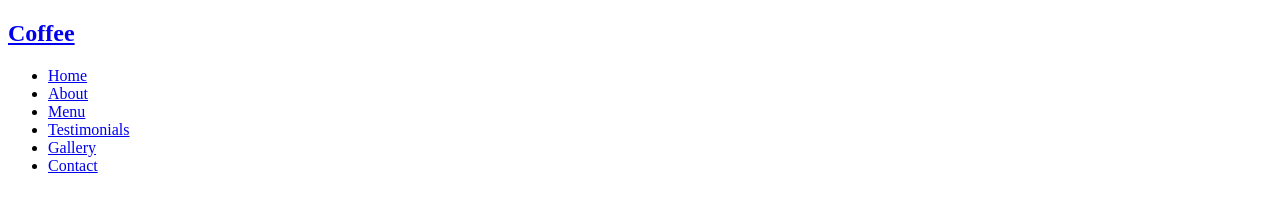
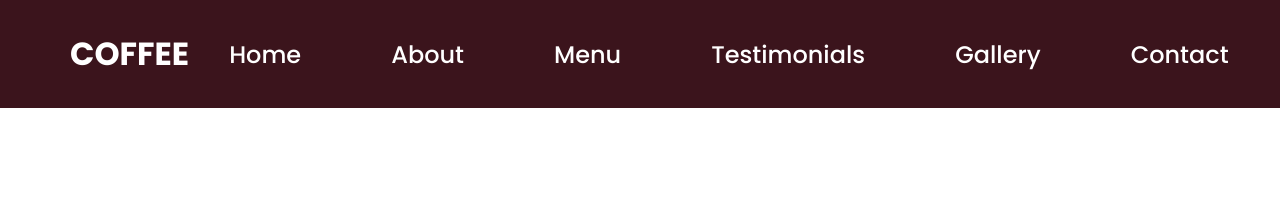
Before and after one commit to AllanLucky/cofffee-shop, a plain HTML site: page index.html in a window 1280 px wide. Drawn offline with Linux system fonts and the light colour scheme; a web font is replaced by a local one.

Commit message:
Done creating the navbar and the header seaction

```diff
--- a/index.html
+++ b/index.html
@@ -4,10 +4,13 @@
 <head>
     <meta charset="UTF-8">
     <meta name="viewport" content="width=device-width, initial-scale=1.0">
+    <link rel="stylesheet" href="style.css">
+    <!-- <link rel="preconnect" href="https://fonts.googleapis.com"> -->
     <title>Coffee</title>
 </head>
 
 <body>
+    <!--Heading and Navbar-->
     <header>
         <nav class="navbar">
             <a href="#" class="nav-logo">
--- a/style.css
+++ b/style.css
@@ -1 +1,138 @@
+/*Importing Google fonts*/
 @import url('https://fonts.googleapis.com/css2?family=Merriweather:ital,opsz,wght@0,18..144,300..900;1,18..144,300..900&family=Miniver&family=Poppins:ital,wght@0,100;0,200;0,300;0,500;0,600;0,700;1,100;1,200&display=swap');
+
+* {
+    font-family: 'Poppins', sans-serif;
+    margin: 0;
+    padding: 0;
+    box-sizing: border-box;
+}
+
+
+:root {
+
+    /* Color Variables */
+    --white-color: #ffff;
+    --dark-color: #252525;
+    --primary-color: #3b141c;
+    --secondary-color: #d3961c;
+    --light-pink-color: #faf4f5;
+    --medium-gray-color: #ccc;
+    ;
+
+    /* Font Variables */
+    --font-size-small: 0.9rem;
+    /* 14px */
+    --font-size-base: 1rem;
+    /* 16px */
+    --font-size-large: 1.25rem;
+    /* 20px */
+    --font-size-xlarge: 1.5rem;
+    /* 24px */
+    --font-size-xxlarge: 2rem;
+    /* 32px */
+    --font-size-xxxlarge: 2.3rem;
+    /* 48px */
+    /*
+    Border Radius Variables
+    --border-radius-sm: 0.125rem;
+    --border-radius-md: 0.25rem;
+    --border-radius-lg: 0.5rem;
+    --border-radius-xl: 1rem;
+    --border-radius-xxl: 1.5rem;
+    */
+
+
+
+    /* font weight Variables */
+    --font-weight-normal: 400;
+    --font-weight-medium: 500;
+    --font-weight-semibold: 600;
+    --font-weight-bold: 700;
+
+    /*border-radius*/
+    --border-radius-sm: 8px;
+    --border-radius-md: 30px;
+    --border-radius-lg: 50%;
+
+
+    /*site width Variables */
+    --site-max-width: 1300px;
+}
+
+/*style for the whole site*/
+
+
+
+.button {
+    cursor: pointer;
+    background: none;
+    border: none;
+}
+
+img {
+    max-width: 100%;
+
+}
+
+.section-content {
+    margin: 0 auto;
+    padding: 0 20px;
+    max-width: var(--site-max-width);
+}
+
+
+/*navbar styles*/
+header {
+    background-color: var(--primary-color);
+
+}
+
+.navbar {
+    display: flex;
+    align-items: center;
+    justify-content: space-between;
+    padding: 30px;
+}
+
+.logo-text {
+    color: var(--white-color);
+    font-size: var(--font-size-xxlarge);
+    font-weight: var(--font-weight-bold);
+    text-transform: uppercase;
+    text-decoration: none;
+    margin-left: 40px;
+}
+
+.nav-logo {
+    display: flex;
+    align-items: center;
+    text-decoration: none;
+}
+
+.nav-menu {
+    display: flex;
+    align-items: center;
+    gap: 10px;
+}
+
+ul li {
+    list-style: none;
+}
+
+ul li a {
+    text-decoration: none;
+}
+
+.nav-link {
+    color: var(--white-color);
+    padding: 10px 40px;
+    font-size: 24px;
+    border-radius: 90px;
+    transition: 0.3s ease;
+}
+
+.nav-link:hover {
+    color: var(--white-color);
+    background-color: var(--secondary-color);
+}
```
